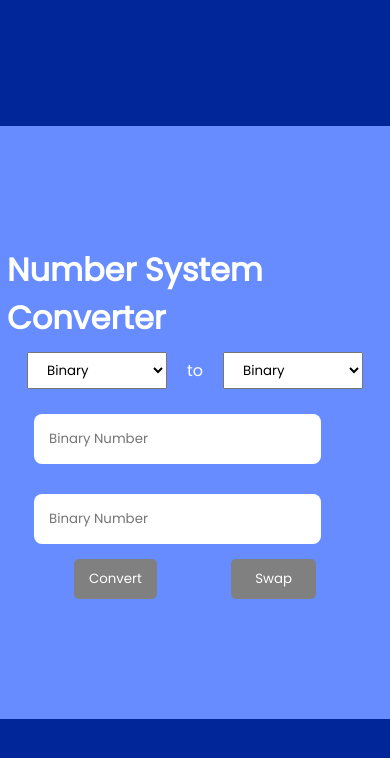
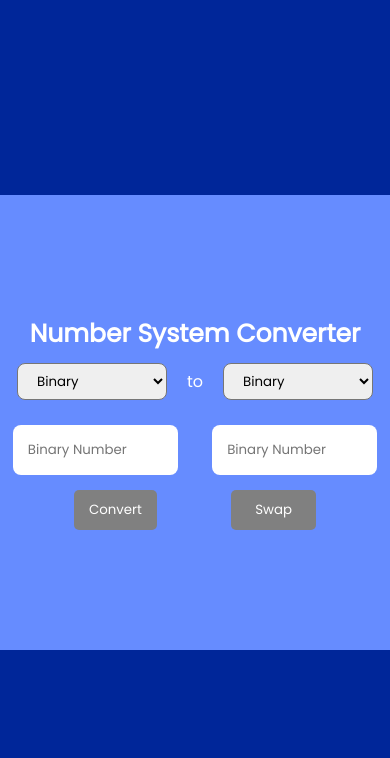
Before and after one commit to rajukumardas/number-system-converter, a plain HTML site: page index.html in a window 390 px wide. Shown: the top 758 px of the page. Drawn offline with Linux system fonts and the light colour scheme.

Commit message:
Update style.css

```diff
--- a/style.css
+++ b/style.css
@@ -137,3 +137,55 @@ input:focus {
 h1{
   color: white;
 }
+
+
+@media (max-width: 700px) {
+  h1 {
+    font-size: 25px;
+  }
+  body {
+  display: flex;
+  flex-direction: column;
+  justify-content: center;
+  align-items: center;
+}
+
+main {
+  background-color: #668cff;
+  padding: 120px 100px;
+  border-radius: 10px;
+  color: white;
+}
+/* #select-container {
+  display: flex;
+  justify-content: space-evenly;
+  align-items: center;
+} */
+select {
+  width: 150px;
+  margin: 10px 20px;
+  padding: 7px 15px;
+  outline: none;
+  border-radius: 8px;
+  margin-left: 20px;
+
+}
+/* #input-container {
+  display: flex;
+  flex-direction: column;
+  justify-content: center;
+} */
+input {
+  background-color: #fff;
+  /* min-width: 10px; */
+  margin: 15px;
+  padding: 15px;
+  border: none;
+  border-radius: 8px;
+  outline: none;
+  transition: 0.5s;
+  /* margin-left: 27px; */
+  /* margin-right: 30px; */
+  width: 135px;
+}
+}
```
